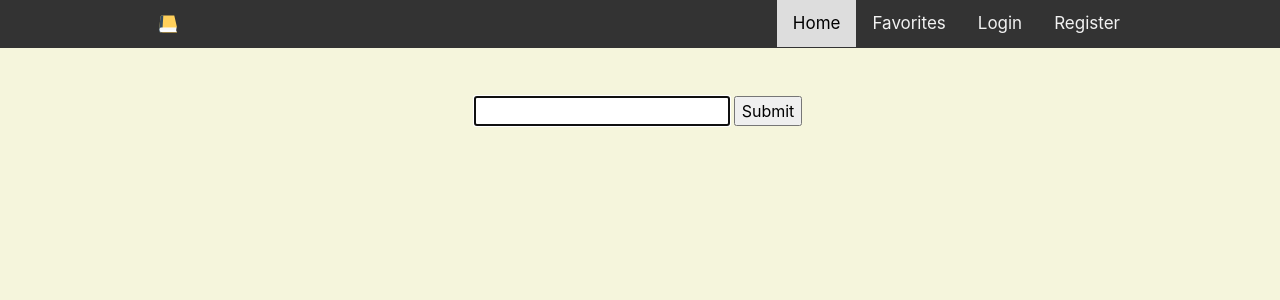
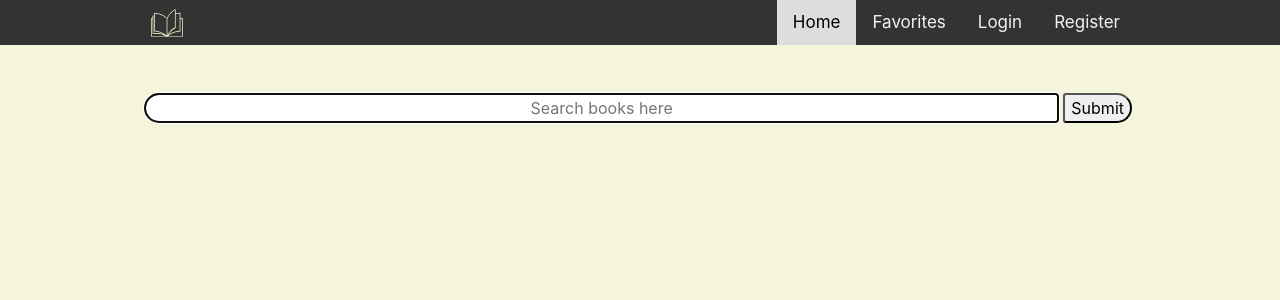
Before and after one commit to beqarion/GoogleBookFinder2, a React (Create React App) app: page / in a window 1280 px wide. Shown: the top 300 px of the page. Built offline with nearby package versions, Linux system fonts and the light colour scheme.

Commit message:
before trying composition of form component

```diff
--- a/src/components/book.jsx
+++ b/src/components/book.jsx
@@ -29,7 +29,7 @@ const Book = ({ book, handleLike }) => {
             </div>
             <div className="d-flex justify-content-between align-items-center bg-secondary bg-opacity-10 rounded p-2">
                 <Link to={`details/${book.id}`}>
-                    <button className="btn btn-secondary text-white">Details</button>
+                    <button className="btn btn-secondary text-white">Read More</button>
                 </Link>
                 <Like target={book} handleLike={handleLike} />
             </div>
--- a/src/components/common/input.jsx
+++ b/src/components/common/input.jsx
@@ -1,6 +1,6 @@
 import React from 'react'
 
-const Input = ({ name, label, value, onChange }) => {
+const Input = ({ name, label, value, error, onChange }) => {
     return (
         <div className="form-group">
             <label htmlFor="username">{label}</label>
@@ -12,6 +12,7 @@ const Input = ({ name, label, value, onChange }) => {
                 value={value}
                 onChange={onChange}
             />
+            {error && <div className="alert alert-danger">{error}</div>}
         </div>
     )
 }
--- a/src/components/loginForm.jsx
+++ b/src/components/loginForm.jsx
@@ -1,16 +1,53 @@
 import React, { useState } from 'react'
+import Joi from 'joi-browser'
 import Input from './common/input'
 
 const LoginForm = () => {
     const [account, setAccount] = useState({ username: "", password: "" })
+    const [errors, setErrors] = useState({})
+
+    const schema = {
+        username: Joi.string().required().label('Username'),
+        password: Joi.string().required().label('Password'),
+    }
+
+    const validate = () => {
+        const { error } = Joi.validate(account, schema, { abortEarly: false })
+        if (!error) return null
+        const localErrors = {}
+        for (let item of error.details) {
+            localErrors[item.path[0]] = item.message
+        }
+        return localErrors
+    }
+    const validateProperty = ({ name, value }) => {
+        const obj = { [name]: value }
+        const subSchema = { [name]: schema[name] }
+
+        const { error } = Joi.validate(obj, subSchema)
+        return error ? error.details[0].message : null
+    }
 
     const handleSubmit = (e) => {
         e.preventDefault()
+
+        const errors = validate()
+        setErrors(errors || {})
+        if (errors) return
+
+        //call server
+
     }
-    const handleChange = (e) => {
+    const handleChange = ({ currentTarget: input }) => {
+        const copyErrors = { ...errors }
+        const errorMessage = validateProperty(input)
+        if (errorMessage) copyErrors[input.name] = errorMessage
+        else delete copyErrors[input.name]
+
         const copyAccount = { ...account }
-        copyAccount[e.currentTarget.name] = e.currentTarget.value
+        copyAccount[input.name] = input.value
         setAccount(copyAccount)
+        setErrors(copyErrors)
     }
     return (
         <div>
@@ -21,14 +58,21 @@ const LoginForm = () => {
                     label="Login"
                     value={account.username}
                     onChange={handleChange}
+                    error={errors.username}
                 />
                 <Input
                     name="password"
                     label="Password"
                     value={account.password}
                     onChange={handleChange}
+                    error={errors.password}
                 />
-                <button className="btn btn-primary mt-3">Login</button>
+                <button
+                    className="btn btn-primary mt-3"
+                    disabled={validate()}
+                >
+                    Login
+                </button>
             </form>
         </div>
     )
--- a/src/components/navbar.jsx
+++ b/src/components/navbar.jsx
@@ -1,6 +1,5 @@
 import React from 'react'
 import { NavLink } from 'react-router-dom'
-import logo from '../logo.svg'
 import '../css/navbar.css'
 
 
@@ -8,7 +7,7 @@ const Navbar = () => {
     return (
         <div className="topnav">
             <div id="topnav-cont">
-                <a href="/" id="logo"><img src={logo} alt="logo" /></a>
+                <a href="/" id="logo"></a>
                 <div className="links">
                     <NavLink exact to="/">Home</NavLink>
                     <NavLink to="/favorites">Favorites</NavLink>
--- a/src/components/search.jsx
+++ b/src/components/search.jsx
@@ -12,6 +12,7 @@ const Search = ({ handleChange, handleSubmit, keyword }) => {
                     onChange={handleChange}
                     value={keyword}
                     autoFocus
+                    placeholder="Search books here"
                 />
                 <input
                     type="submit"
--- a/src/css/navbar.css
+++ b/src/css/navbar.css
@@ -3,10 +3,17 @@
 } */
 #logo{
     cursor: pointer;
-    padding: 0.5rem !important;;
+    padding: 0 !important;
+    background-color:lightgoldenrodyellow;
+    width:45px;
+    height:45px;
+    mask: url(../logo.svg) no-repeat center;
+    transition: background-color 300ms;
 }
+
+
 #logo:hover{
-    background: none!important;
+    background-color: lightseagreen!important;
 }
 .topnav{
     overflow: hidden;
--- a/src/css/search.css
+++ b/src/css/search.css
@@ -1,3 +1,16 @@
 .search-box{
     margin-top:3rem;
 }
+.search-box form {
+    width:100%;
+    display:flex;
+}
+.search-box input[type=text] {
+    flex-grow:2;
+    border-radius: 15px 3px 3px 15px;
+    text-align: center;
+}
+.search-box input[type=submit]{
+    flex-grow:0;
+    border-radius: 3px 15px 15px 3px;
+}
```
Also changed, not shown: src/logo.png, src/logo.svg.
